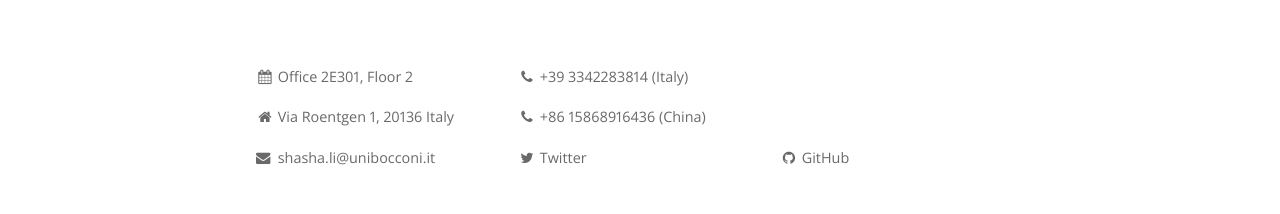
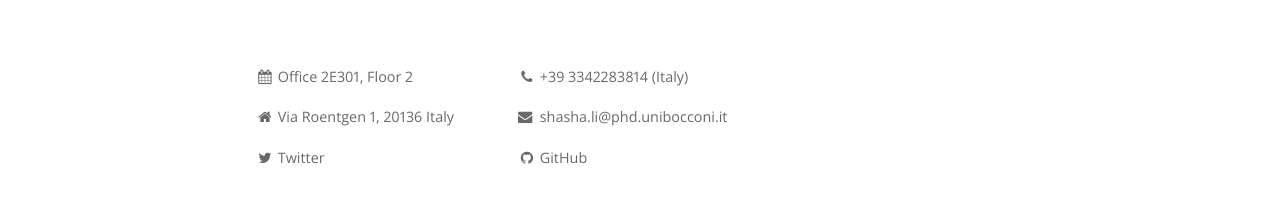
Before and after one commit to shasha-li/shasha-li.github.io, a Jekyll site: the page built from index.html, in a window 1280 px wide. Shown: the part 1159-1373 px from the top of the page. Built offline with Jekyll 4.4.1, drawn with Linux system fonts in a browser that asks for light colours; nearby versions of some CDN libraries; the list of posts is cut into pages by our own code; comment, search, counter and statistics services are not loaded; a style sheet for code colours, icons or effects is not loaded.

Commit message:
Update footer.html

```diff
--- a/_includes/footer.html
+++ b/_includes/footer.html
@@ -11,12 +11,11 @@
 
     <div class="site-contact">
       <p><a><i class="fa fa-phone"></i> +39 3342283814 (Italy)</a></p>
-      <p><a><i class="fa fa-phone"></i> +86 15868916436 (China) </a></p>
     </div>
 
 
     <div class="site-navigation">
-      <p><a href="mailto:shasha.li@unibocconi.it"><i class="fa fa-envelope"></i> shasha.li@unibocconi.it</a></p>
+      <p><a href="mailto:shasha.li@phd.unibocconi.it"><i class="fa fa-envelope"></i> shasha.li@phd.unibocconi.it</a></p>
     </div>
 
     <div class="site-contact">
```
